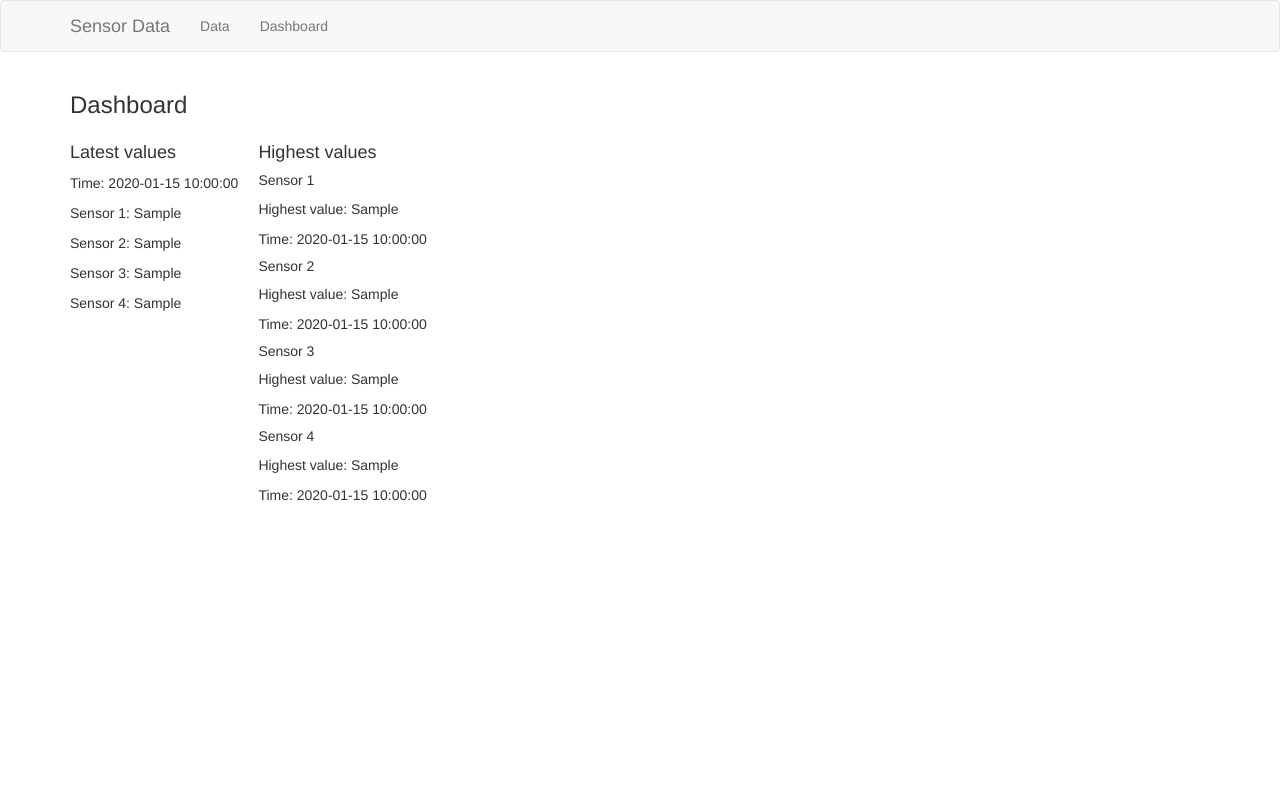
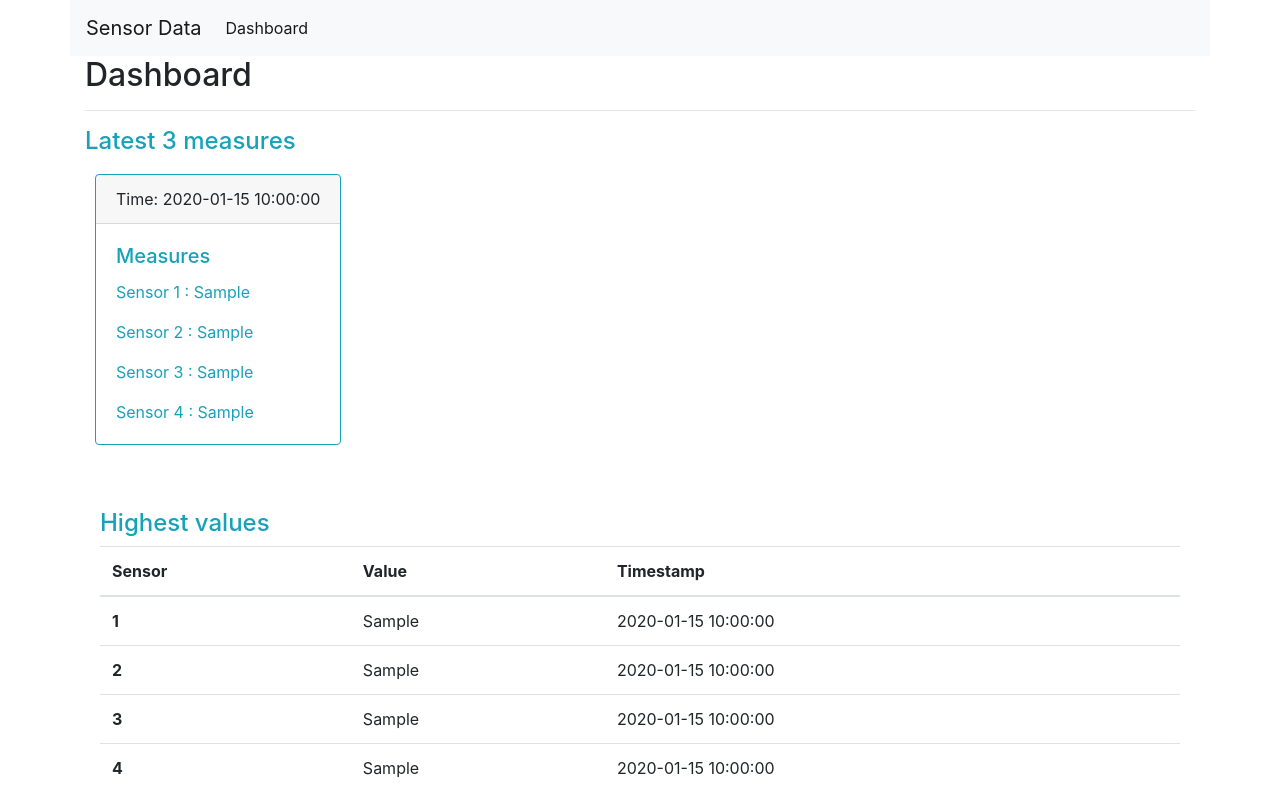
Before and after one commit to ArbenaMusa/IoT-Sensor-Data-Cloud, a Flask app: template templates/dashboard.html in a window 1280 px wide. Before the commit the page ends 501 px from the top, so only its background shows below. Run offline with Flask 2, Linux system fonts and the light colour scheme; the template is opened without the code that fills it: most values are stand-ins (such as "Sample title", 1, 10 or a date in 2020); some libraries are stand-ins or nearby versions.

Commit message:
add page style

```diff
--- a/firestore.py
+++ b/firestore.py
@@ -70,5 +70,5 @@ def highest_sensor(sensor):
 
 def latest_values():
     db = firestore.Client()
-    docs = db.collection(u'Data').order_by("time", direction=firestore.Query.DESCENDING).limit(1).stream()
-    return list(map(document_to_dict, docs))[0]
+    docs = db.collection(u'Data').order_by("time", direction=firestore.Query.DESCENDING).limit(3).stream()
+    return list(map(document_to_dict, docs))
--- a/templates/base.html
+++ b/templates/base.html
@@ -4,20 +4,25 @@
     <title>Sensor Data - Second Assignment in Cloud Computing</title>
     <meta charset="utf-8">
     <meta name="viewport" content="width=device-width, initial-scale=1">
-    <link rel="stylesheet" href="//maxcdn.bootstrapcdn.com/bootstrap/3.3.2/css/bootstrap.min.css">
+    <link rel="stylesheet" href="https://maxcdn.bootstrapcdn.com/bootstrap/4.0.0/css/bootstrap.min.css" integrity="sha384-Gn5384xqQ1aoWXA+058RXPxPg6fy4IWvTNh0E263XmFcJlSAwiGgFAW/dAiS6JXm" crossorigin="anonymous">
+    <script src="https://code.jquery.com/jquery-3.2.1.slim.min.js" integrity="sha384-KJ3o2DKtIkvYIK3UENzmM7KCkRr/rE9/Qpg6aAZGJwFDMVNA/GpGFF93hXpG5KkN" crossorigin="anonymous"></script>
+<script src="https://cdnjs.cloudflare.com/ajax/libs/popper.js/1.12.9/umd/popper.min.js" integrity="sha384-ApNbgh9B+Y1QKtv3Rn7W3mgPxhU9K/ScQsAP7hUibX39j7fakFPskvXusvfa0b4Q" crossorigin="anonymous"></script>
+<script src="https://maxcdn.bootstrapcdn.com/bootstrap/4.0.0/js/bootstrap.min.js" integrity="sha384-JZR6Spejh4U02d8jOt6vLEHfe/JQGiRRSQQxSfFWpi1MquVdAyjUar5+76PVCmYl" crossorigin="anonymous"></script>
   </head>
   <body>
-    <div class="navbar navbar-default">
-      <div class="container">
-        <div class="navbar-header">
-          <div class="navbar-brand">Sensor Data</div>
+    <nav class="navbar navbar-expand-lg navbar-light bg-light container">
+        <a class="navbar-brand" href="/">Sensor Data</a>
+        <button class="navbar-toggler" type="button" data-toggle="collapse" data-target="#navbarNav" aria-controls="navbarNav" aria-expanded="false" aria-label="Toggle navigation">
+          <span class="navbar-toggler-icon"></span>
+        </button>
+        <div class="collapse navbar-collapse" id="navbarNav">
+          <ul class="navbar-nav">
+            <li class="nav-item active">
+              <a class="nav-link" href="/dashboard">Dashboard <span class="sr-only">(current)</span></a>
+            </li>
+          </ul>
         </div>
-        <ul class="nav navbar-nav">
-          <li><a href="/">Data</a></li>
-          <li><a href="/dashboard">Dashboard</a></li>
-        </ul>
-      </div>
-    </div>
+      </nav>
     <div class="container">
       {% block content %}{% endblock %}
     </div>
--- a/templates/dashboard.html
+++ b/templates/dashboard.html
@@ -2,44 +2,61 @@
 
 {% block content %}
 
-<h3>Dashboard</h3>
+<h2>Dashboard</h2>
+<hr />
+<h4 class="text-info">Latest 3 measures</h4>
+<div class="container">
+    <div class="row">
+        {% for data in latest %}
+        <div class="card border-info mb-3" style="max-width: 18rem; margin: 10px;">
+            <div class="card-header">Time: {{ data.time }}</div>
+            <div class="card-body text-info">
+                <h5 class="card-title">Measures</h5>
+                <p class="card-text">Sensor 1 : {{data.sensor1}}</p>
+                <p class="card-text">Sensor 2 : {{data.sensor2}}</p>
+                <p class="card-text">Sensor 3 : {{data.sensor3}}</p>
+                <p class="card-text">Sensor 4 : {{data.sensor4}}</p>
+            </div>
+        </div>
+        {% else %}
+        <p>No Sensor Data found</p>
+        {% endfor %}
+    </div>
 
-<div class="media">
-  <div class="media-body">
-    <div class="media-left">
-        <h4>
-            Latest values
-        </h4>
-        <p>Time: {{latest["time"]}}</p>
-        <p>Sensor 1: {{latest["sensor1"]}}</p>
-        <p>Sensor 2: {{latest["sensor2"]}}</p>
-        <p>Sensor 3: {{latest["sensor3"]}}</p>
-        <p>Sensor 4: {{latest["sensor4"]}}</p>
-    </div>
-    <div class="media-right">
-        <h4>Highest values</h4>
-        <h5>
-        Sensor 1
-        </h5>
-        <p>Highest value: {{data1["sensor1"]}}</p>
-        <p>Time: {{data1["time"]}}</p>
-        <h5>
-            Sensor 2
-        </h5>
-        <p>Highest value: {{data2["sensor2"]}}</p>
-        <p>Time: {{data2["time"]}}</p>
-        <h5>
-            Sensor 3
-        </h5>
-        <p>Highest value: {{data3["sensor3"]}}</p>
-        <p>Time: {{data3["time"]}}</p>
-        <h5>
-            Sensor 4
-        </h5>
-        <p>Highest value: {{data4["sensor4"]}}</p>
-        <p>Time: {{data4["time"]}}</p>
-    </div>
-  </div>
+    <br />
+    <br />
+    <h4 class="text-info">Highest values</h4>
+    <table class="table table-hover">
+        <thead>
+            <tr>
+                <th scope="col">Sensor</th>
+                <th scope="col">Value</th>
+                <th scope="col">Timestamp</th>
+            </tr>
+        </thead>
+        <tbody>
+            <tr>
+                <th scope="row">1</th>
+                <td>{{ data1["sensor1"] }}</td>
+                <td>{{ data1["time"] }} </td>
+            </tr>
+            <tr>
+                <th scope="row">2</th>
+                <td>{{ data2["sensor2"] }}</td>
+                <td>{{ data2["time"] }} </td>
+            </tr>
+            <tr>
+                <th scope="row">3</th>
+                <td>{{ data3["sensor3"] }}</td>
+                <td>{{ data3["time"] }} </td>
+            </tr>
+            <tr>
+                <th scope="row">4</th>
+                <td>{{ data4["sensor4"] }}</td>
+                <td>{{ data4["time"] }} </td>
+            </tr>
+        </tbody>
+    </table>
 </div>
 
 {% endblock %}
--- a/templates/form.html
+++ b/templates/form.html
@@ -1,8 +1,8 @@
 {% extends "base.html" %}
 
 {% block content %}
-<h3>{{action}} data</h3>
-
+<h2>{{action}} data</h2>
+<hr />
 <form method="POST" enctype="multipart/form-data">
 
   <div class="form-group">
```
Also changed, not shown: templates/list.html (+15 -15 lines), templates/view.html (+11 -14 lines).
